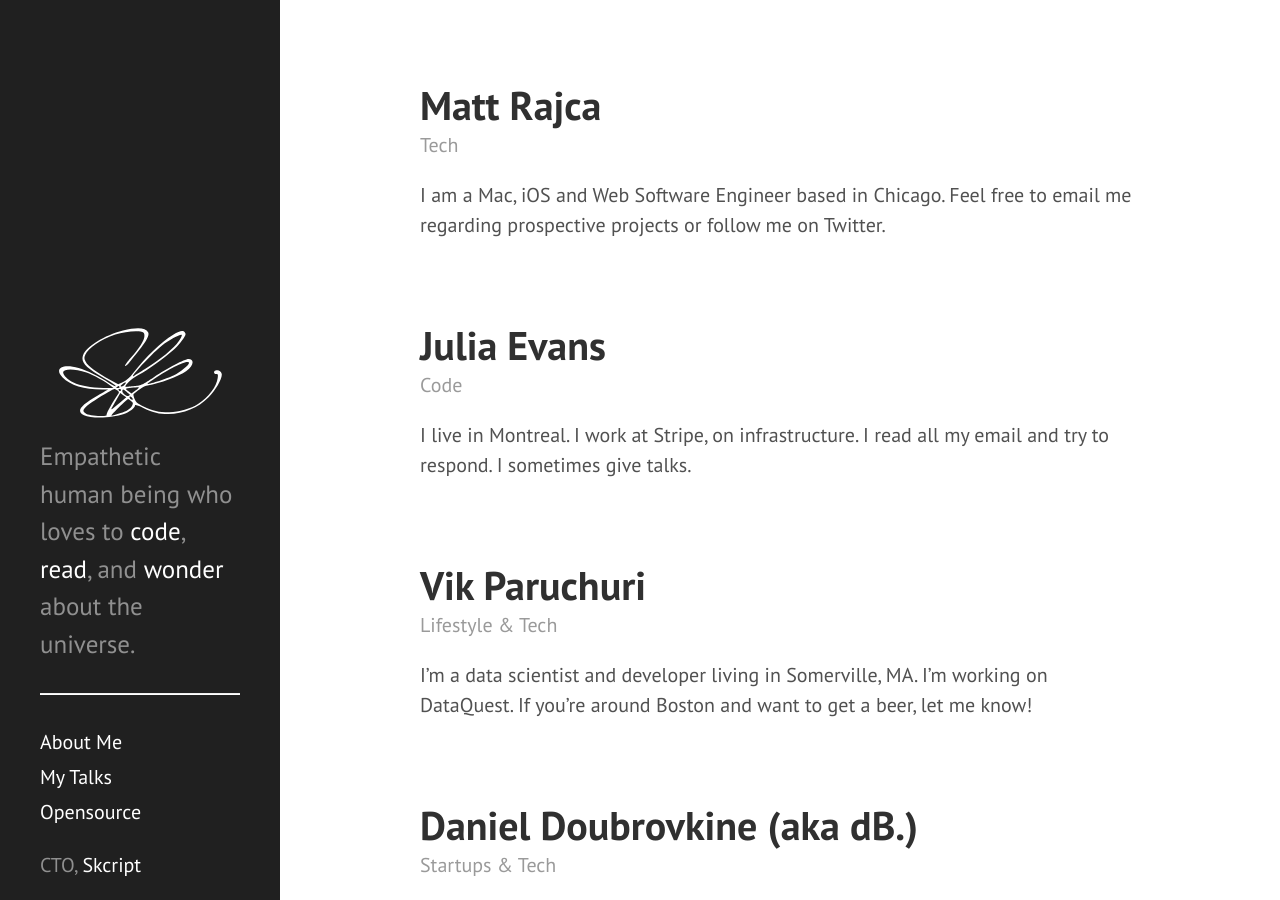
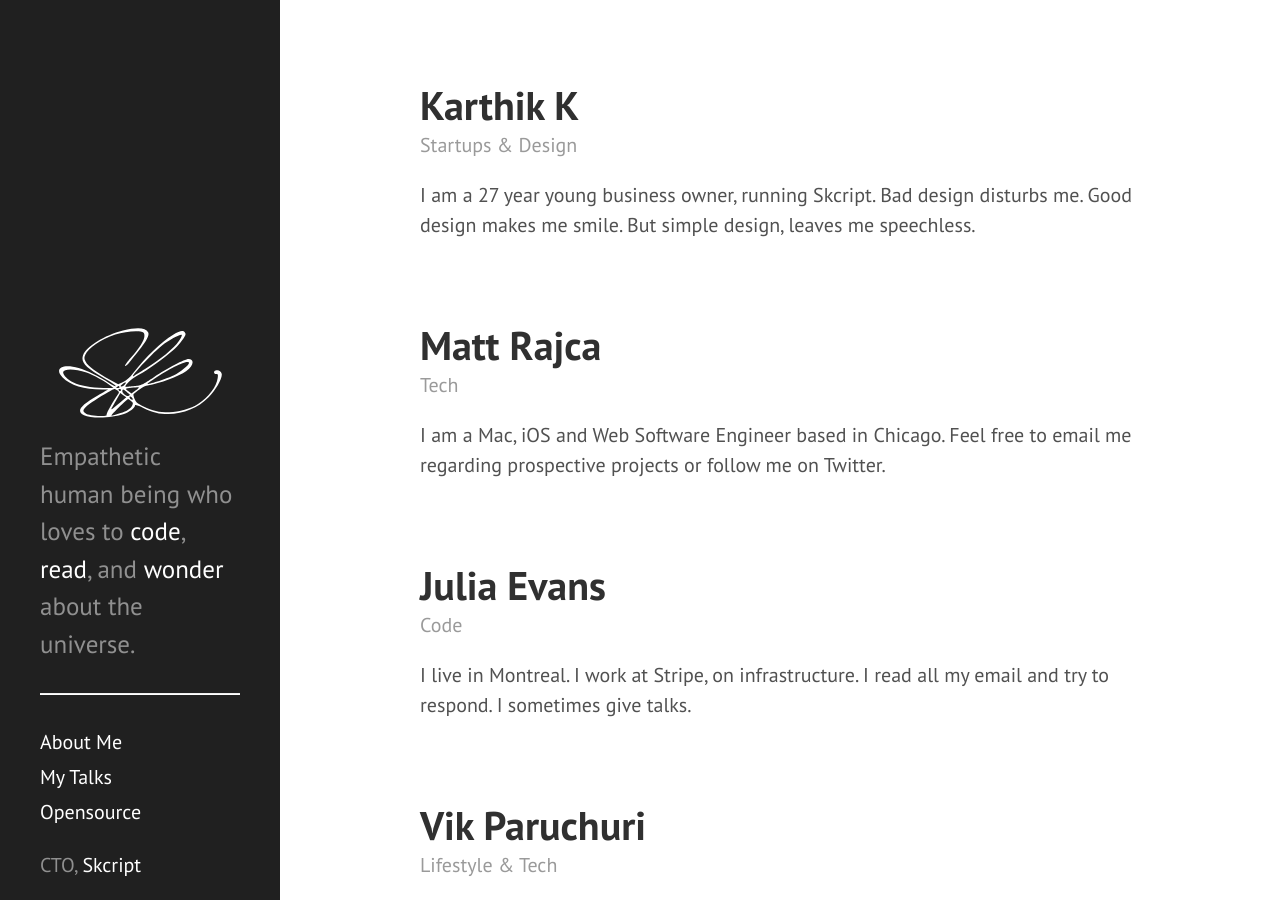
Before and after one commit to swaathi/swaathi.github.io, a Jekyll site: the page built from people/index.html, in a window 1280 px wide and 900 px high. Built offline with Jekyll 4.4.1, drawn with Linux system fonts in a browser that asks for light colours.

Commit message:
Adding people

```diff
--- a/_data/languages.yml
+++ b/_data/languages.yml
@@ -36,3 +36,7 @@
   skill: ⭐️⭐️⭐️
 - name: Rsync
   skill: ⭐️⭐️⭐️
+- name: Tableau
+  skill: ⭐️
+- name: OpenRefine (Google Refine)
+  skill: ⭐️
--- a/_data/people.yml
+++ b/_data/people.yml
@@ -1,3 +1,7 @@
+- name: Karthik K
+  website: http://www.imkarthikk.com/
+  genre: Startups & Design
+  description: I am a 27 year young business owner, running Skcript. Bad design disturbs me. Good design makes me smile. But simple design, leaves me speechless.
 - name: Matt Rajca
   website: http://www.mattrajca.com/
   genre: Tech
```
Also changed, not shown: about.md (+1 -1 lines).
